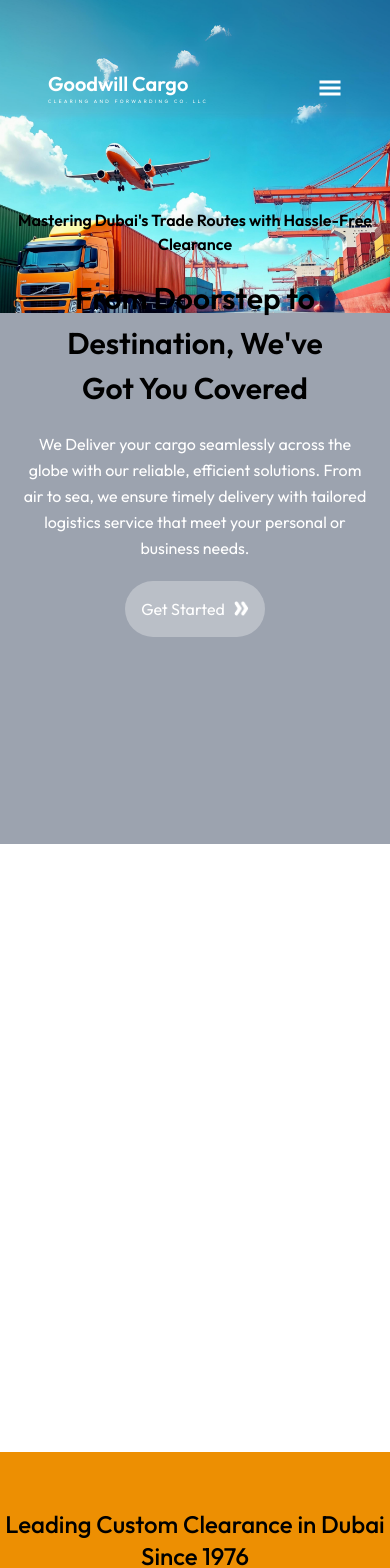
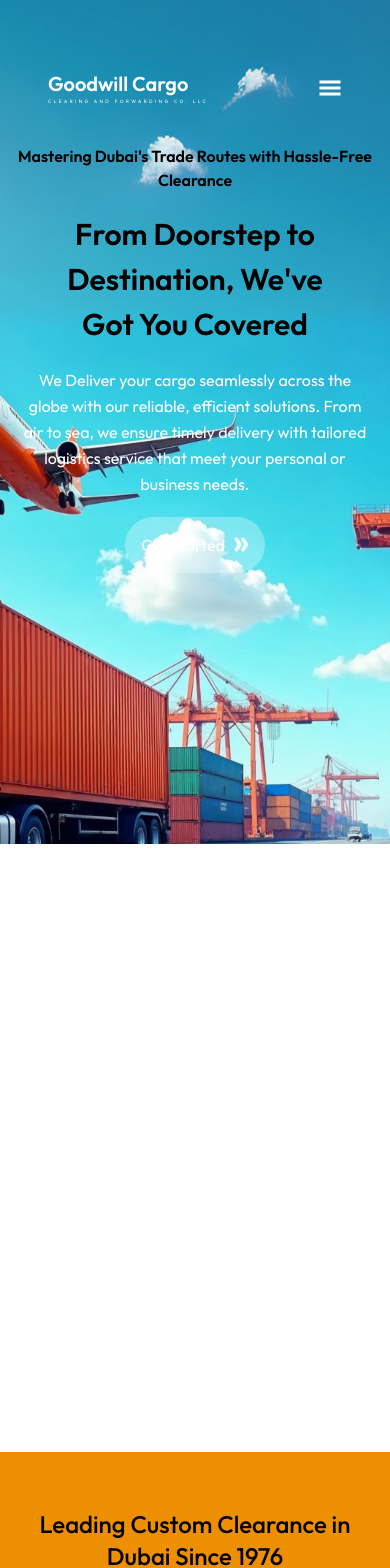
Before and after one commit to Sohaib-Ahmed869/GoodwillCargo, a React (Vite) app: page / in a window 390 px wide. Shown: the top 1568 px of the page. Built offline with nearby package versions, Linux system fonts and the light colour scheme.

Commit message:
adjust some changes in navbar and hero section image

```diff
--- a/src/component/about/About.jsx
+++ b/src/component/about/About.jsx
@@ -4,7 +4,7 @@ import AboutImage from "../../assets/about/about.png";
 const About = () => {
   return (
     <>
-      <h1 className="bg-primary text-2xl sm:text-3xl md:text-4xl xl:text-6xl 2xl:text-6xl font-medium py-14 text-center">
+      <h1 className="bg-primary text-2xl sm:text-3xl md:text-4xl xl:text-6xl 2xl:text-6xl font-medium px-5 py-14 text-center">
         Leading Custom Clearance in Dubai Since 1976
       </h1>
       <div className="flex flex-col lg:flex-row  justify-between py-10 ">
--- a/src/component/about/OurMission.jsx
+++ b/src/component/about/OurMission.jsx
@@ -4,7 +4,7 @@ import OurMissionImg from "../../assets/about/our-mission.png";
 const OurMission = () => {
   return (
     <>
-      <h1 className="bg-primary text-2xl sm:text-3xl md:text-4xl xl:text-6xl 2xl:text-6xl font-medium py-14 text-center">
+      <h1 className="bg-primary text-2xl sm:text-3xl md:text-4xl xl:text-6xl 2xl:text-6xl font-medium px-5 py-14 text-center">
         From Dubai to the World, We Deliver
       </h1>
 
--- a/src/component/common/Hero.jsx
+++ b/src/component/common/Hero.jsx
@@ -8,14 +8,14 @@ const Hero = ({ title }) => {
   return (
     <div className="w-full h-screen bg-gray-400  relative">
       <img
-        className={`absolute  top-0 left-0 w-full  object-cover z-0   ${
-          location.pathname === "/" ? null : "h-full"
+        className={`absolute  top-0 left-0   object-cover z-0   ${
+          location.pathname === "/" ? "w-full min-h-screen " : "h-screen w-full  object-cover"
         } z-0 object-cover`}
         src={hero}
         alt="hero image"
       />
       <div className="relative flex flex-col items-center justify-center w-full h-screen">
-        <div className="flex items-center justify-center flex-col gap-5 ">
+        <div className="flex items-center justify-center flex-col gap-5 -mt-32 sm:mt-0">
           <p className="font-semibold text-base md:text-xl text-center xl:text-2xl 2xl:text-2xl">
             Mastering Dubai's Trade Routes with Hassle-Free Clearance
           </p>
--- a/src/component/common/Navbar.jsx
+++ b/src/component/common/Navbar.jsx
@@ -118,7 +118,7 @@ const Navbar = () => {
           open ? "translate-x-0 opacity-100" : "translate-x-full opacity-0"
         }`}
       >
-        <ImCross onClick={handleToggle} className="text-white text-2xl z-40" />
+        <ImCross onClick={handleToggle} className="text-white text-2xl z-40 mb-5" />
         <Link to="/" onClick={() => setOpen(false)}>
           <img
             src={home}
--- a/src/component/home/Services.jsx
+++ b/src/component/home/Services.jsx
@@ -6,9 +6,9 @@ import Service4 from "../../assets/home/service4.png";
 
 const Services = () => {
   return (
-    <div className="h-full w-full relative top-[38rem]">
+    <div className="h-full w-full relative top-[38rem]  ">
       <div>
-        <h1 className="bg-primary text-2xl sm:text-3xl md:text-4xl xl:text-6xl 2xl:text-6xl font-medium py-14 text-center">
+        <h1 className="bg-primary text-2xl sm:text-3xl md:text-4xl xl:text-6xl 2xl:text-6xl font-medium px-5 py-14 text-center">
           Leading Custom Clearance in Dubai Since 1976
         </h1>
         <div className="flex items-center justify-center flex-col">
```
Also changed, not shown: src/component/contact/Form.jsx (line endings or trailing spaces).
